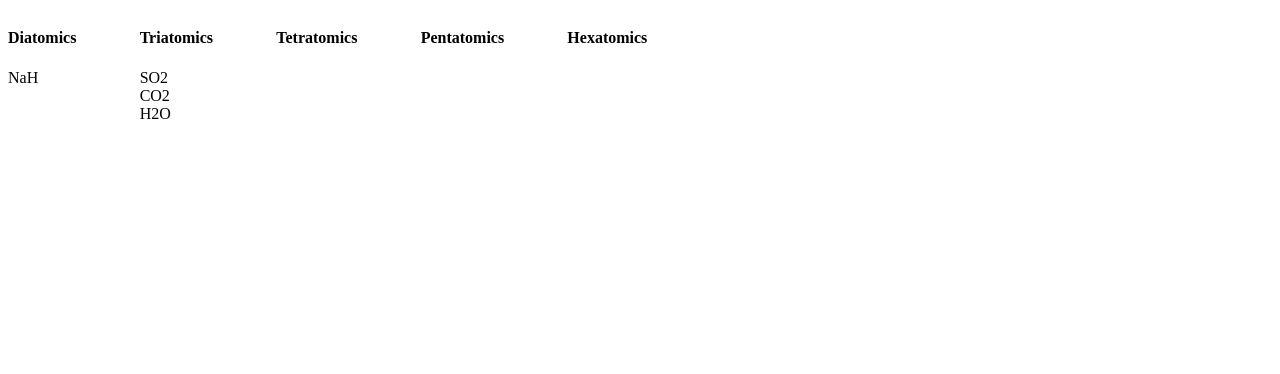
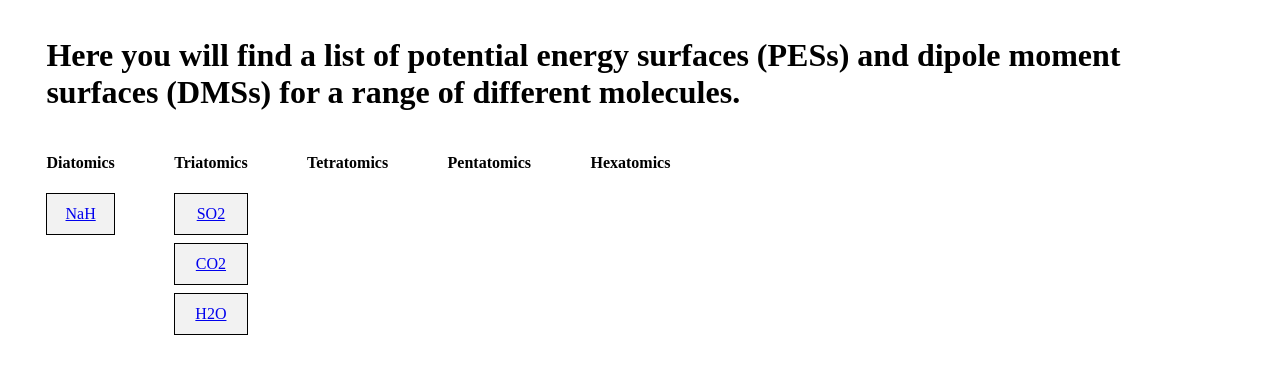
Before and after one commit to theneva/MOLIM-Library, a React app: page / in a window 1280 px wide. Shown: the top 374 px of the page. Built offline with nearby package versions, Linux system fonts and the light colour scheme; the HTML template or start-up script is replaced by a standard one.

Commit message:
Clickable buttons, display molecule name

```diff
--- a/src/components/App.jsx
+++ b/src/components/App.jsx
@@ -1,22 +1,37 @@
 import React from 'react';
-import MoleculeList from './MoleculeList.jsx'
+import Home from './Home.jsx';
+import MoleculeInformation from './MoleculeInformation.jsx';
 
 const styles = {
-  container:{
-    display: 'flex',
-    flexDirection: 'row',
-  }
+    container: {
+        padding: '1vh 3vw 1vh 3vw'
+    }
 }
 
 export default class App extends React.Component {
-  render(){
-    return <div style={styles.container}>
-      <MoleculeList type="Diatomics" nameArray={this.props.molecules.filter((molecule)=>molecule.numberOfAtoms==2)}/>
-      <MoleculeList type="Triatomics" nameArray={this.props.molecules.filter((molecule)=>molecule.numberOfAtoms==3)}/>
-      <MoleculeList type="Tetratomics" nameArray={this.props.molecules.filter((molecule)=>molecule.numberOfAtoms==4)}/>
-      <MoleculeList type="Pentatomics" nameArray={this.props.molecules.filter((molecule)=>molecule.numberOfAtoms==5)}/>
-      <MoleculeList type="Hexatomics" nameArray={this.props.molecules.filter((molecule)=>molecule.numberOfAtoms==6)}/>
+    constructor(props) {
+        super(props);
+        this.state = {
+            home: true,
+            displayMolecule: ""
+        }
+    }
 
-    </div>
-  }
+    changePageState(e) {
+        console.log(this.props.molecules.filter((molecule)=>molecule.molecule == e.target.innerHTML));
+
+        this.setState({
+            home: false,
+            displayMolecule: this.props.molecules.filter((molecule)=>molecule.molecule == e.target.innerHTML)
+        })
+    }
+
+    render() {
+        return <div style={styles.container}>
+            {this.state.home ? <Home molecules={this.props.molecules}
+                                     changePageState={this.changePageState.bind(this)}/> :
+                <MoleculeInformation molecule={this.state.displayMolecule}/>}
+
+        </div>
+    }
 }
--- /dev/null
+++ b/src/components/Home.jsx
@@ -0,0 +1,31 @@
+import React from 'react';
+import MoleculeList from './MoleculeList.jsx'
+
+const styles = {
+    listContainer: {
+        display: 'flex',
+        flexDirection: 'row'
+    }
+}
+
+export default class Home extends React.Component {
+    render(){
+        return <div>
+            <h1>Here you will find a list of potential energy surfaces (PESs) and dipole moment surfaces (DMSs) for a
+                range of different molecules.</h1>
+
+            <div style={styles.listContainer}>
+                <MoleculeList type="Diatomics"
+                              nameArray={this.props.molecules.filter((molecule)=>molecule.numberOfAtoms==2)} changePageState={this.props.changePageState}/>
+                <MoleculeList type="Triatomics"
+                              nameArray={this.props.molecules.filter((molecule)=>molecule.numberOfAtoms==3)} changePageState={this.props.changePageState}/>
+                <MoleculeList type="Tetratomics"
+                              nameArray={this.props.molecules.filter((molecule)=>molecule.numberOfAtoms==4)} changePageState={this.props.changePageState}/>
+                <MoleculeList type="Pentatomics"
+                              nameArray={this.props.molecules.filter((molecule)=>molecule.numberOfAtoms==5)} changePageState={this.props.changePageState}/>
+                <MoleculeList type="Hexatomics"
+                              nameArray={this.props.molecules.filter((molecule)=>molecule.numberOfAtoms==6)} changePageState={this.props.changePageState}/>
+            </div>
+        </div>
+    }
+}
--- /dev/null
+++ b/src/components/MoleculeInformation.jsx
@@ -0,0 +1,11 @@
+import React from 'react'
+
+export default class MoleculeInformation extends React.Component {
+    render() {
+        return <div>
+        <h1>{this.props.molecule[0].molecule}</h1>
+            {this.props.molecule[0].dipoleMomentSurface.exists ? <div>Dipole Moment Surface</div> : <div>No Dipole Moment Surface</div>}
+            {this.props.molecule[0].potentialEnergySurface.exists ? <div>Potential Energy Surface</div> :<div>No Potential Energy Surface</div>}
+        </div>
+    }
+}
--- a/src/components/MoleculeList.jsx
+++ b/src/components/MoleculeList.jsx
@@ -17,7 +17,7 @@ export default class MoleculeList extends React.Component {
       <h4 style={styles.title}>{this.props.type}</h4>
 
       {this.props.nameArray.map((name)=> {
-        return <MoleculeName name={name.molecule}/>
+        return <MoleculeName name={name.molecule} changePageState={this.props.changePageState}/>
       })}
 
     </div>
--- a/src/components/MoleculeName.jsx
+++ b/src/components/MoleculeName.jsx
@@ -1,9 +1,21 @@
 import React from 'react'
+
+const styles = {
+  button: {
+    display: "flex",
+    alignItems: "center",
+    justifyContent: "center",
+    background: "rgb(242, 242, 242)",
+    height: "5vh",
+    marginBottom: "1vh",
+    border: "solid 1px black"
+  }
+}
 
 export default class MoleculeName extends React.Component {
   render(){
-    return <div>
+    return <a href="#" className="img-rounded" style={styles.button} onClick={this.props.changePageState}>
       {this.props.name}
-    </div>
+    </a>
   }
 }
--- a/src/script.js
+++ b/src/script.js
@@ -79,6 +79,7 @@ const molecules = [
         numberOfAtoms: "3",
 
         potentialEnergySurface: {
+            exists: true,
             one: {
                 paperTitle: "Spectroscopically determined potential energy surface of H162OH216O up to 25 000 cm−1",
                 surfaceDescription: "A PES is constructed by fitting to observed vibration-rotation energy levels of the system using the exact kinetic energy operator nuclear motion program DVR3D.",
@@ -173,7 +174,8 @@ const molecules = [
     },
 ];
 
-/** paperTitle: "",
+/** exists: true,
+ paperTitle: "",
  surfaceDescription: "",
  DOI: "",
  references: {one: "", two: ""},
--- a/static/index.html
+++ b/static/index.html
@@ -3,6 +3,11 @@
 <head>
     <meta charset="UTF-8">
     <title>Document</title>
+
+    <!-- Latest compiled and minified CSS -->
+    <link rel="stylesheet" href="https://maxcdn.bootstrapcdn.com/bootstrap/3.3.7/css/bootstrap.min.css"
+          integrity="sha384-BVYiiSIFeK1dGmJRAkycuHAHRg32OmUcww7on3RYdg4Va+PmSTsz/K68vbdEjh4u" crossorigin="anonymous">
+
 </head>
 <body>
 <div id="react-container"></div>
```
